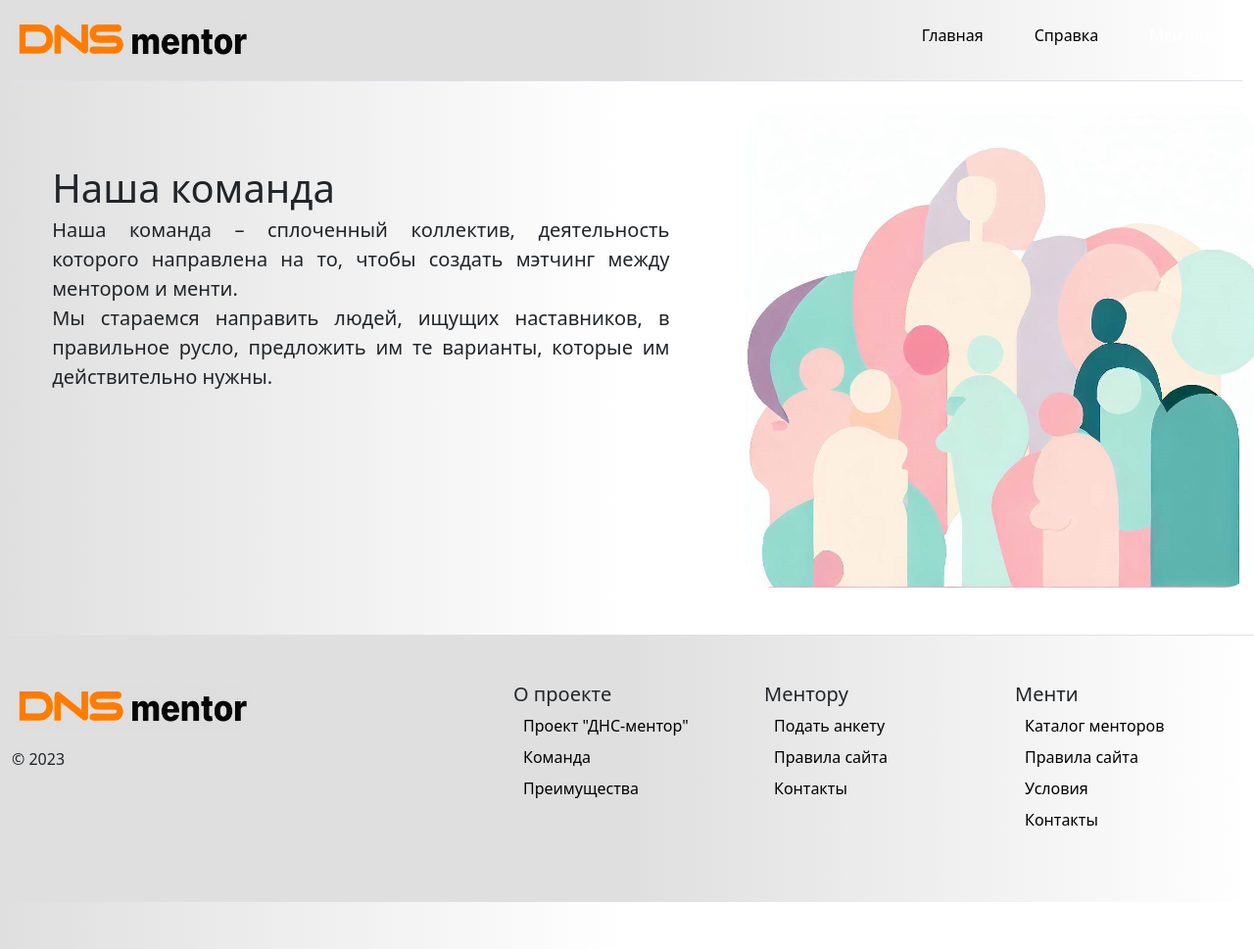
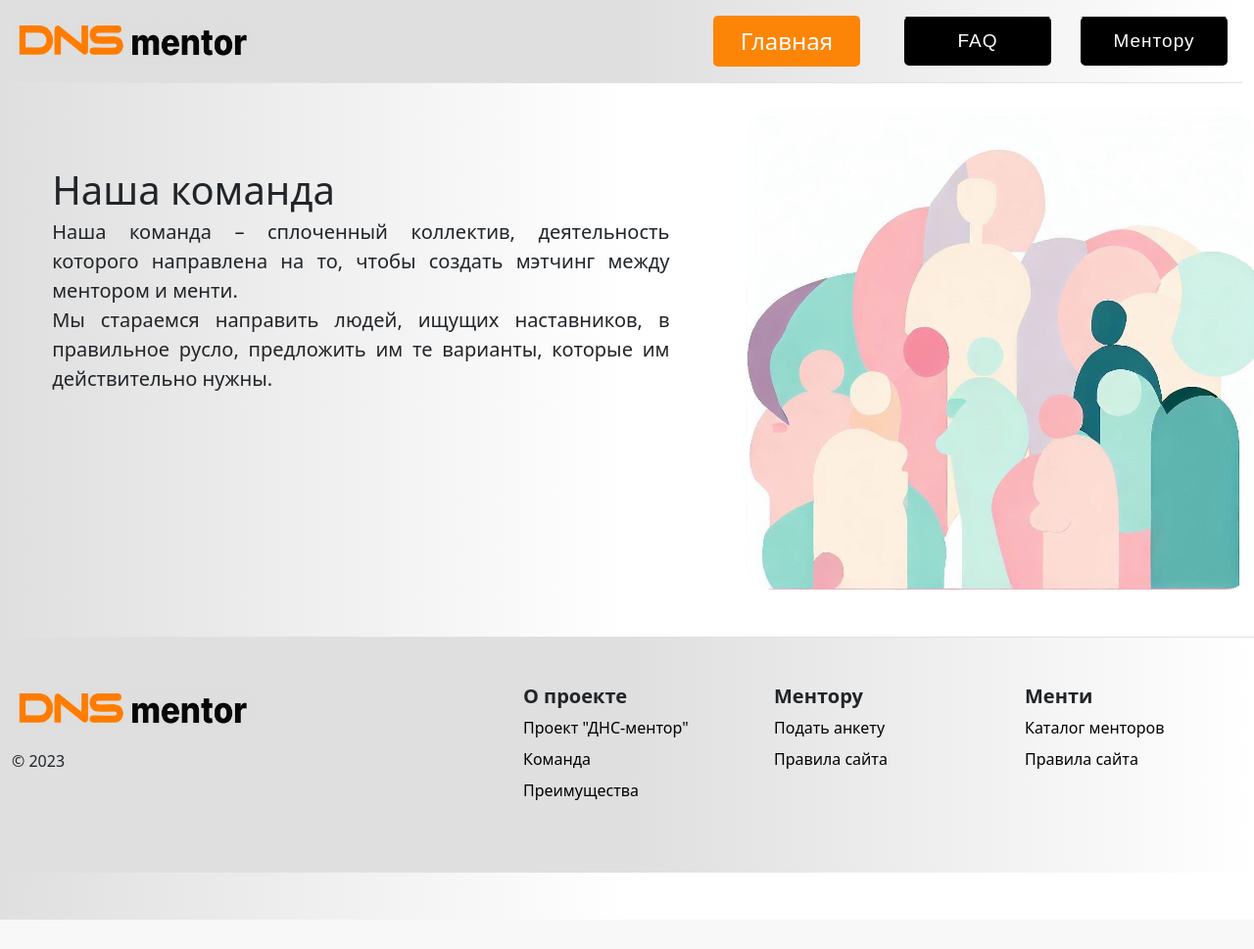
Before and after one commit to theycallmemax/DNSmentor, a Flask app: page /team in a window 1280 px wide. Shown: the whole page at 98% size. After the commit the page ends 939 px from the top, so only its background shows below. Run offline with Flask 3, Linux system fonts and the light colour scheme; some libraries are stand-ins or nearby versions.

Commit message:
1. база комментарий 2. база в странице о команде

```diff
--- a/templates/base.html
+++ b/templates/base.html
@@ -171,6 +171,7 @@ h5 {
   </div>
 {% block body %} {% endblock %}
 
+  <!-- Футер -->
      <div class="container-fluid">
   <footer class="row row-cols-1 row-cols-sm-2 row-cols-md-5 py-5 my-5 border-top">
     <div class="col mb-3">
--- a/templates/team.html
+++ b/templates/team.html
@@ -44,9 +44,146 @@
 	  .tex{
   padding: 5%;
   }
+     	body {
+  background-image: linear-gradient(to right, rgba(223, 223, 223, 1), white, white);
+  }
+      header, footer, container-fluid{
+  background-image: linear-gradient(to right, rgba(223, 223, 223, 1), rgba(223, 223, 223, 1), white);
+	  }
+
+
+
+	  .nav-link{
+	  color: black;
+	  }
+
+
+
+	  li{
+	  margin: 0px 10px;
+	  }
+
+
 	  img {
 	   border-radius: 30px;
 	  }
+
+@import url('https://fonts.googleapis.com/css?family=Montserrat:600&display=swap');
+.but {
+  margin: 0;
+  padding: 0;
+  display: flex;
+
+  align-items: center;
+  justify-content: center;
+
+}
+
+.faq {
+    margin: 0;
+  padding: 0;
+  display: flex;
+
+  align-items: center;
+  justify-content: center;
+}
+span{
+  position: relative;
+  display: inline-flex;
+  width: 150px;
+  height: 50px;
+  margin: 0 15px;
+  perspective: 1000px;
+}
+span a{
+  font-size: 19px;
+  letter-spacing: 1px;
+  transform-style: preserve-3d;
+  transform: translateZ(-25px);
+  transition: transform .25s;
+  font-family: 'Montserrat', sans-serif;
+
+}
+.but a:before,
+.but a:after{
+  position: absolute;
+    content: "Ментору";
+  height: 50px;
+  width: 150px;
+  display: flex;
+  align-items: center;
+  justify-content: center;
+  border: 5px solid black;
+  box-sizing: border-box;
+  border-radius: 5px;
+}
+
+.faq a:before,
+.faq a:after{
+  position: absolute;
+    content: "FAQ";
+  height: 50px;
+  width: 150px;
+  display: flex;
+  align-items: center;
+  justify-content: center;
+  border: 5px solid black;
+  box-sizing: border-box;
+  border-radius: 5px;
+    margin-right: 10px;
+}
+
+span a:before{
+  color: #fff;
+  background: #000;
+  transform: rotateY(0deg) translateZ(25px);
+}
+span a:after{
+  color: #000;
+  transform: rotateX(90deg) translateZ(25px);
+}
+span a:hover{
+  transform: translateZ(-25px) rotateX(-90deg);
+}
+
+.head {
+    display: grid;
+    align-content: end;
+    grid-template-columns: 1fr 1fr 1fr;
+}
+
+
+.button a {
+    color: white;
+    text-decoration: none;
+}
+
+h5 {
+    margin-left: 10px;
+}
+
+.main {
+    display: flex;
+  align-items: center;
+  justify-content: center;
+  box-sizing: border-box;
+  border-radius: 5px;
+    width: 150px;
+    height: 52px;
+    border: none;
+    background-color: #fc8507;
+    color: white;
+    font-size: 24px;
+    cursor: pointer;
+    text-decoration: none;
+    padding: 5px;
+
+  }
+
+.fot a:hover{
+    color: white;
+
+}
 
 
 
@@ -54,20 +191,21 @@
 </head>
   <body>
 
-  <!-- шапка -->
+<!-- шапка -->
   <div class="container-fluid">
     <header class="d-flex flex-wrap justify-content-center py-3 mb-4 border-bottom">
       <a href="/" class="d-flex align-items-center mb-3 mb-md-0 me-md-auto link-body-emphasis text-decoration-none">
         <img class="bi me-2" width=250 height="50" src="/static/img/logo5.png">
       </a>
 
-      <ul class="nav nav-pills nav-b">
-        <li class="nav-item"><a href="#" class="nav-link dns" aria-current="page">Главная</a></li>
-		<li class="nav-item"><a href="#" class="nav-link dns">Справка</a></li>
-        <li class="nav-item"><a  href="#" class="nav-link dns2 nav-link2">Ментору</a></li>
-      </ul>
+      <div class="nav nav-pills nav-b head">
+        <div class="nav-item"><button href="/main"  aria-current="page" class="main">Главная</button></div>
+          <div class="nav-item faq"><span><a href="/faq" ></a></span></div>
+        <div class="nav-item but"><span><a  href="/mentor_anketa" ></a></span></div>
+      </div>
     </header>
   </div>
+{% block body %} {% endblock %}
 
 <!-- тело -->
   <main>
@@ -83,9 +221,8 @@
 	</div>
 </main>
 
-
-<!-- Футер -->
-<div class="container-fluid">
+  <!-- Футер -->
+     <div class="container-fluid">
   <footer class="row row-cols-1 row-cols-sm-2 row-cols-md-5 py-5 my-5 border-top">
     <div class="col mb-3">
       <a href="/" class="d-flex align-items-center mb-3 link-body-emphasis text-decoration-none">
@@ -98,31 +235,28 @@
 
     </div>
 
-    <div class="col mb-3">
-      <h5>О проекте</h5>
+    <div class="col mb-3 fot">
+        <h5><b>О проекте</b></h5>
       <ul class="nav flex-column">
-        <li class="nav-item mb-2"><a href="#" class="nav-link p-0 text-body-secondary">Проект "ДНС-ментор"</a></li>
-        <li class="nav-item mb-2"><a href="#" class="nav-link p-0 text-body-secondary">Команда</a></li>
-        <li class="nav-item mb-2"><a href="#" class="nav-link p-0 text-body-secondary">Преимущества</a></li>
+        <li class="nav-item mb-2"><a href="/o_nas" class="nav-link p-0 text-body-secondary">Проект "ДНС-ментор"</a></li>
+        <li class="nav-item mb-2"><a href="/teamr" class="nav-link p-0 text-body-secondary">Команда</a></li>
+        <li class="nav-item mb-2"><a href="/advantages" class="nav-link p-0 text-body-secondary">Преимущества</a></li>
       </ul>
     </div>
 
-    <div class="col mb-3">
-      <h5>Ментору</h5>
+    <div class="col mb-3 fot">
+      <h5><b>Ментору</b></h5>
       <ul class="nav flex-column">
-        <li class="nav-item mb-2"><a href="#" class="nav-link p-0 text-body-secondary">Подать анкету</a></li>
-        <li class="nav-item mb-2"><a href="#" class="nav-link p-0 text-body-secondary">Правила сайта</a></li>
-        <li class="nav-item mb-2"><a href="#" class="nav-link p-0 text-body-secondary">Контакты</a></li>
+        <li class="nav-item mb-2"><a href="/mentor_anketa" class="nav-link p-0 text-body-secondary">Подать анкету</a></li>
+        <li class="nav-item mb-2"><a href="/rules" class="nav-link p-0 text-body-secondary">Правила сайта</a></li>
       </ul>
     </div>
 
-    <div class="col mb-3">
-      <h5>Менти</h5>
+    <div class="col mb-3 fot" >
+      <h5><b>Менти</b></h5>
       <ul class="nav flex-column">
-        <li class="nav-item mb-2"><a href="#" class="nav-link p-0 text-body-secondary">Каталог менторов</a></li>
-        <li class="nav-item mb-2"><a href="#" class="nav-link p-0 text-body-secondary">Правила сайта</a></li>
-        <li class="nav-item mb-2"><a href="#" class="nav-link p-0 text-body-secondary">Условия</a></li>
-        <li class="nav-item mb-2"><a href="#" class="nav-link p-0 text-body-secondary">Контакты</a></li>
+        <li class="nav-item mb-2"><a href="/" class="nav-link p-0 text-body-secondary fot">Каталог менторов</a></li>
+        <li class="nav-item mb-2"><a href="/rules" class="nav-link p-0 text-body-secondary">Правила сайта</a></li>
       </ul>
     </div>
   </footer>
@@ -132,5 +266,6 @@
     <script src="../assets/dist/js/bootstrap.bundle.min.js"></script>
 
 
+
   </body>
 </html>
```
